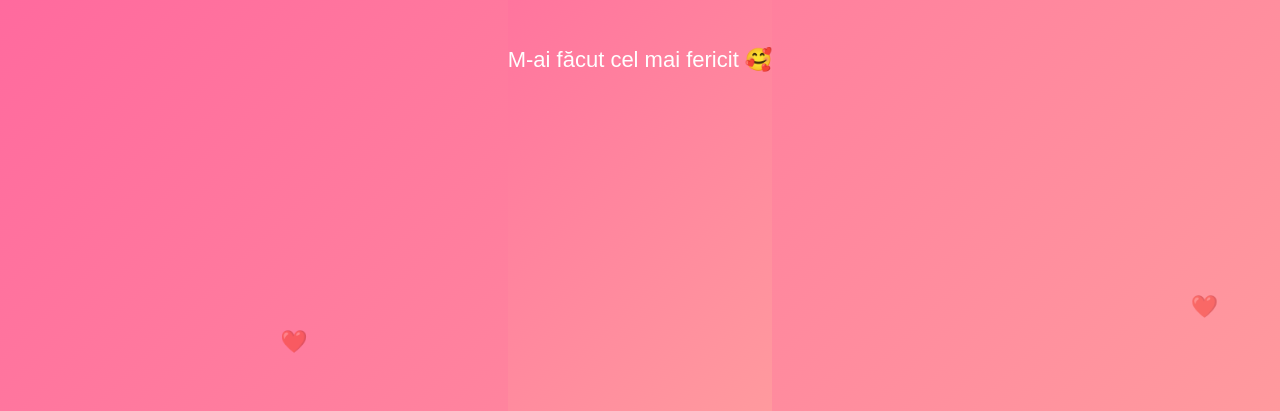
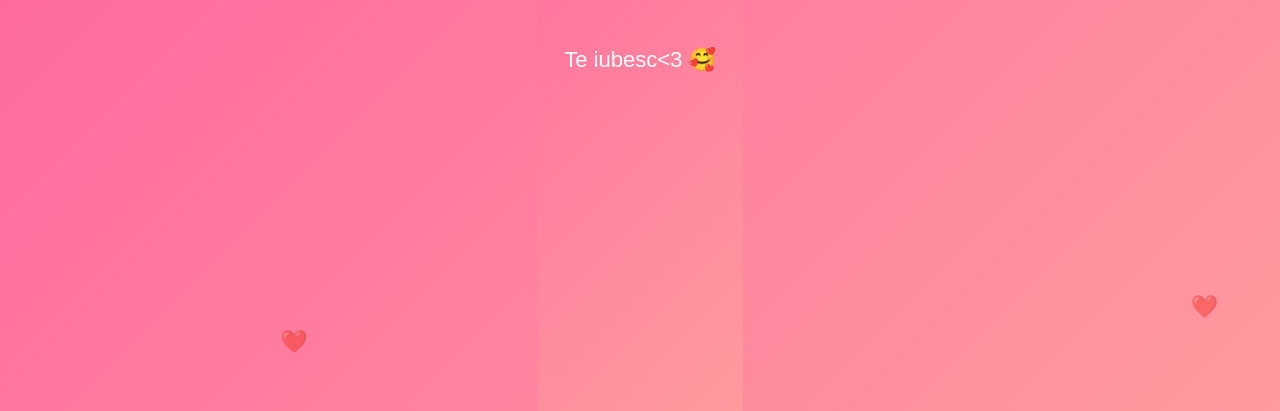
Before and after one commit to nexium055/paty, a plain HTML site: page index.html in a window 1280 px wide. Both pictures are taken after a click on the button "Da 💘". Shown: the part 389-800 px from the top of the page. Drawn offline with Linux system fonts and the light colour scheme.

Commit message:
Update index.html

```diff
--- a/index.html
+++ b/index.html
@@ -130,7 +130,7 @@ document.getElementById("yes").onclick = () =>{
         background:linear-gradient(135deg,#ff5f9e,#ff9a9e);
     ">
         <h1 style="font-size:42px;">💞 YAY 💞</h1>
-        <p style="font-size:22px;">M-ai făcut cel mai fericit 🥰</p>
+        <p style="font-size:22px;">Te iubesc<3 🥰</p>
     </div>
     `;
 };
```
